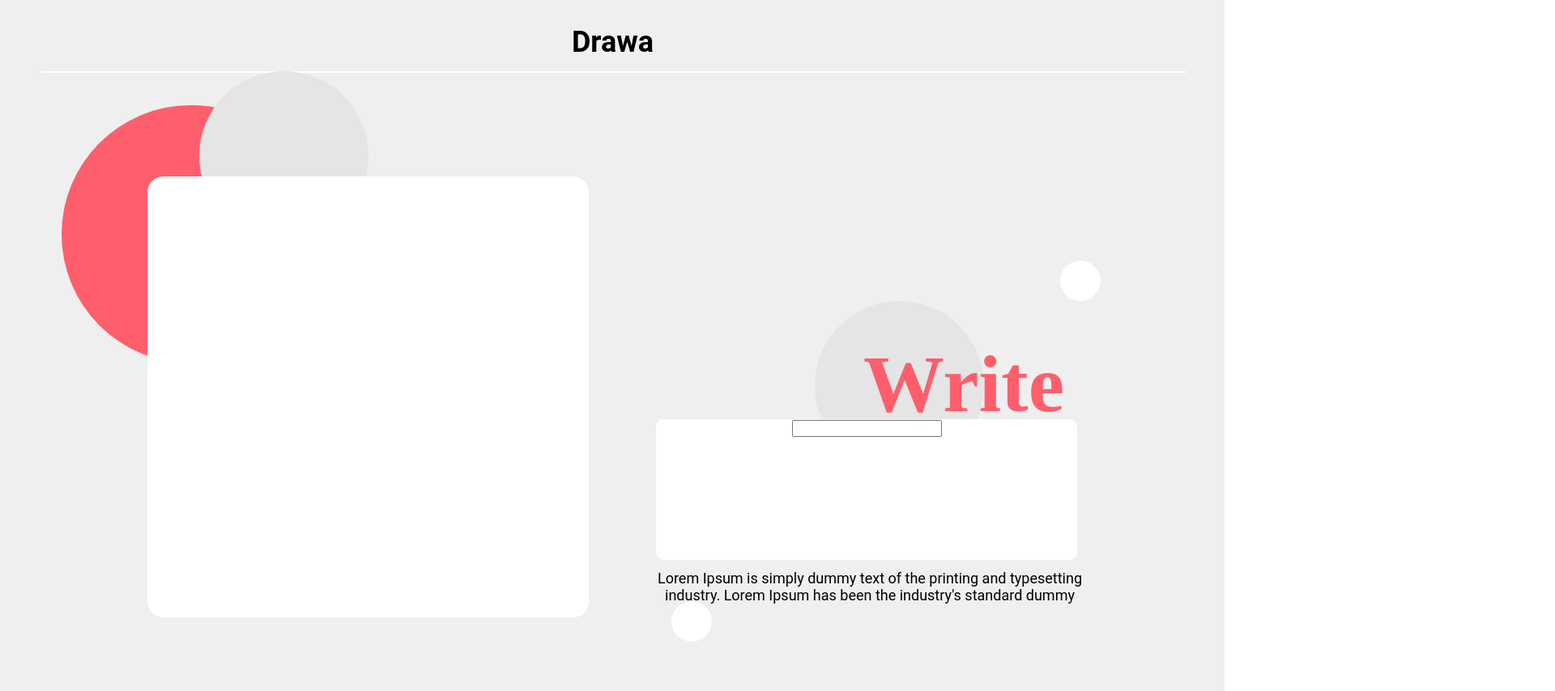
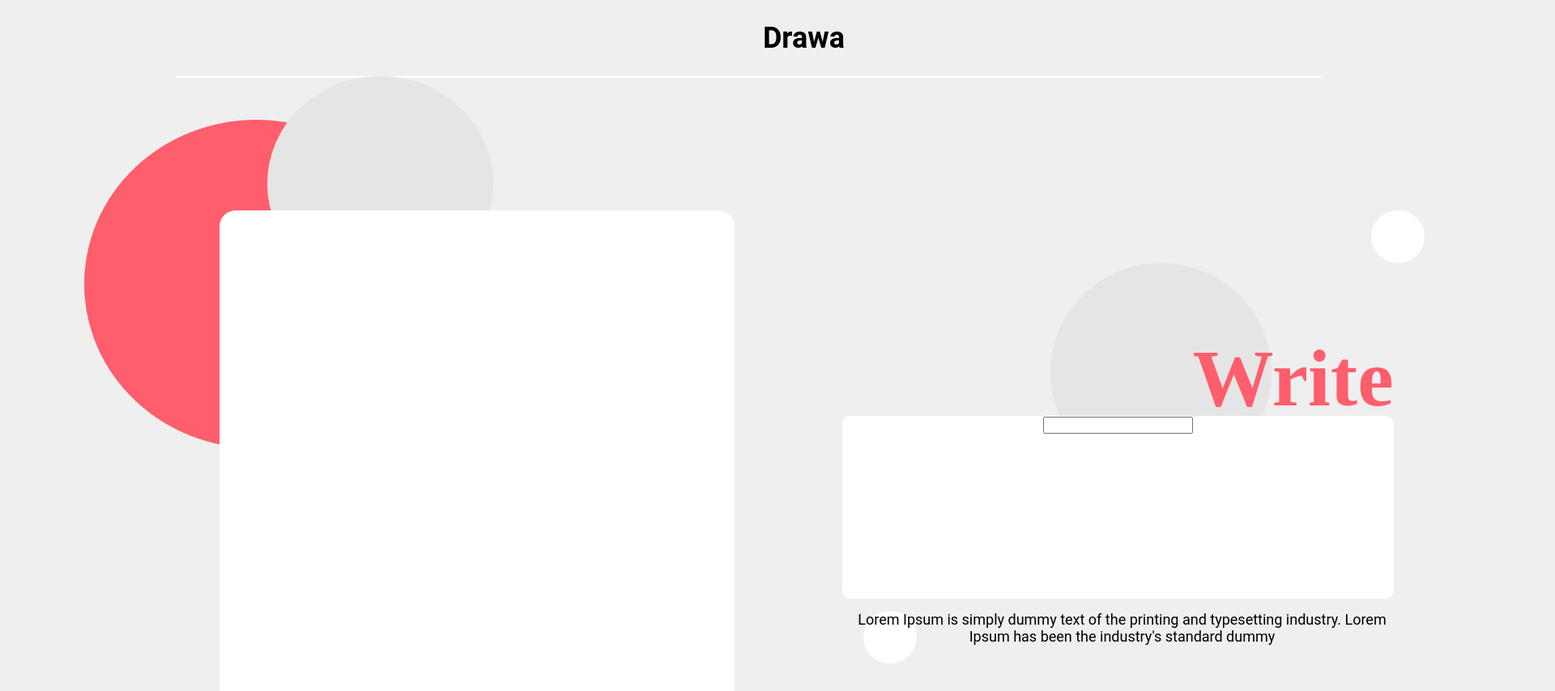
Before and after one commit to wewaaa/wewaa, a React (Create React App) app in the folder frontend/: page / in a window 1280 px wide. Shown: the top 854 px of the page at 81% size, 1920 px wide, since content can reach past the window. Built offline with nearby package versions, Linux system fonts and the light colour scheme.

Commit message:
fix: 1920x1080 full screen(UploadPage)

```diff
--- a/frontend/src/pages/LoginPage.js
+++ b/frontend/src/pages/LoginPage.js
@@ -3,38 +3,9 @@ import React from 'react'
 import styled from 'styled-components';
 import Button from '@material-ui/core/Button';
 import TextField from '@material-ui/core/TextField';
+import Header from '../components/Header';
 
-const Fix=styled.div`
-    width: 1512px;
-    height: 982px;
-    background: #EFEFEF;
-    text-align: center;
-`;
-const Logo=styled.div`
-    position: absolute;
-    width: 125px;
-    height: 56px;
-    left: 694px;
-    top: 43px;
-    font-family: Roboto;
-    font-style: normal;
-    font-weight: bold;
-    font-size: 48px;
-    line-height: 56px;
-    color: #000000;
-`;
-const Home=styled.div`
-    position: absolute;
-    width: 79px;
-    height: 48px;
-    left: 1150px;
-    top: 47px;
-    font-family: Prompt;
-    font-style: normal;
-    font-weight: normal;
-    font-size: 24px;
-    line-height: 36px;
-`;
+
 const LoginBox=styled.div`
     position: absolute;
     width: 520px;
@@ -104,9 +75,8 @@ const SigninLoc=styled.div`
 
 function LoginPage() {
     return (
-        <Fix>
-            <Logo>LOGO</Logo>
-            <Home>HOME</Home>
+        <>
+            <Header></Header>
             <LoginBox>
                 <LoginLogo>LOG IN</LoginLogo>
                 <IdLoc>
@@ -124,7 +94,7 @@ function LoginPage() {
 
 
 
-        </Fix>
+        </>
     )
 }
 
--- a/frontend/src/pages/SignPage.js
+++ b/frontend/src/pages/SignPage.js
@@ -2,40 +2,15 @@ import React from 'react'
 import styled from 'styled-components';
 import Button from '@material-ui/core/Button';
 import TextField from '@material-ui/core/TextField';
+import Header from '../components/Header';
 
-// header를 어떻게 하나의 컴퍼넌트로 정리할지 공부해야됨
 const Fix=styled.div`
-    width: 1512px;
-    height: 982px;
+    width: 1920px;
+    height: 1080px;
     background: #EFEFEF;
     text-align: center;
 `;
-const Logo=styled.div`
-    position: absolute;
-    width: 125px;
-    height: 56px;
-    left: 694px;
-    top: 43px;
-    font-family: Roboto;
-    font-style: normal;
-    font-weight: bold;
-    font-size: 48px;
-    line-height: 56px;
-    color: #000000;
-`;
-const Home=styled.div`
-    position: absolute;
-    width: 79px;
-    height: 48px;
-    left: 1150px;
-    top: 47px;
-    font-family: Prompt;
-    font-style: normal;
-    font-weight: normal;
-    font-size: 24px;
-    line-height: 36px;
-`;
-//여기까지 헤더로 사용
+
 const FirstNameLoc=styled.div`
     position: absolute;
     width: 335px;
@@ -111,8 +86,7 @@ const CommentLoc=styled.div`
 function SignPage(){
     return (
         <Fix>
-            <Logo>LOGO</Logo>
-            <Home>HOME</Home>
+            <Header></Header>
             <form  noValidate autoComplete="off">
                 <FirstNameLoc>
                     <TextField id="outlined-basic" label="First Name" variant="outlined" fullWidth  />
@@ -139,10 +113,8 @@ function SignPage(){
                     <Button variant="contained" color="secondary">Save Profile Image</Button>
                 </SaveLocation2>
             </form>
-        <CommentLoc>Lorem Ipsum is simply dummy text of the printing and typesetting industry.  Lorem Ipsum has been the industry's standard dummy</CommentLoc>
-
+            <CommentLoc>Lorem Ipsum is simply dummy text of the printing and typesetting industry.  Lorem Ipsum has been the industry's standard dummy</CommentLoc>
         </Fix>
-
     )
 }
 
--- a/frontend/src/pages/UploadPage.js
+++ b/frontend/src/pages/UploadPage.js
@@ -2,91 +2,71 @@ import React,{useState,useEffect} from 'react'
 import styled from 'styled-components';
 import Button from '@material-ui/core/Button';
 import { withStyles } from '@material-ui/core/styles';
-import ShareButton from './ShareButton';
+import ShareButton from '../components/ShareButton';
 import LinearProgress, { LinearProgressProps } from '@material-ui/core/LinearProgress';
-import Modal from './Modal';
-
+import Modal from '../components/Modal';
+import Header from '../components/Header';
 
 
 const Fix=styled.div`
-    width: 1512px;
-    height: 982px;
+    width: 1920px;
+    height: 1080px;
     background: #EFEFEF;
     text-align: center;
 `;
-const Logo=styled.div`
-    position: absolute;
-    width: 105px;
-    height: 37px;
-    left: 704px;
-    top: 31px;
-    font-family: Roboto;
-    font-style: normal;
-    font-weight: 600;
-    font-size: 36px;
-    line-height: 42px;
-    color: #000000;
-`;
-const Line=styled.div`
-    position: absolute;
-    width: 1413px;
-    height: 0px;
-    left: 50px;
-    top: 88px;
-    border: 1px solid #FFFFFF;
-`;
+
 const BackCircle1=styled.div`
     position: absolute;
-    height: 319px;
-    width: 319px;
-    left: 76px;
-    top: 130px;
+    width: 425px;
+    height: 406px;
+    left: 104px;
+    top: 148px;
     background: #FF5E6C;
     border-radius: 50%;
 `;
 const BackCircle2=styled.div`
     position: absolute;
-    width: 209px;
-    height: 209px;
-    left: 246px;
-    top: 88px;
+    width: 279px;
+    height: 266px;
+    left: 330px;
+    top: 94px;
     background: #E5E5E5;
     border-radius: 50%;
 
 `;
 const BackCircle3=styled.div`
     position: absolute;
-    width: 209px;
-    height: 209px;
-    left: 1006px;
-    top: 372px;
+    width: 273px;
+    height: 270px;
+    left: 1297px;
+    top: 325px;
     background: #E5E5E5;
     border-radius: 50%;
 `;
 const BackCircle4=styled.div`
     position: absolute;
-    width: 50px;
-    height: 50px;
-    left: 1309px;
-    top: 322px;
+    width: 66px;
+    height: 65px;
+    left: 1693px;
+    top: 260px;
     background: #FFFFFF;
     border-radius: 50%;
 `;
 const BackCircle5=styled.div`
     position: absolute;
-    width: 50px;
-    height: 50px;
-    left: 829px;
-    top: 743px;
+    width: 66px;
+    height: 65px;
+    left: 1066px;
+    top: 755px;
     background: #FFFFFF;
     border-radius: 50%;
 `;
 const WriteLogo=styled.div`
     position: absolute;
-    width: 280px;
-    height: 150px;
-    left: 1050px;
-    top: 400px;
+    width: 367px;
+    height: 194px;
+    left: 1413px;
+    top: 393px;
     font-family: Poppins;
     font-style: normal;
     font-weight: bold;
@@ -96,29 +76,29 @@ const WriteLogo=styled.div`
 `;
 const ImageInput=styled.div`
     position: absolute;
-    width: 545px;
-    height: 545px;
-    left: 182px;
-    top: 218px;
+    width: 636px;
+    height: 610px;
+    left: 271px;
+    top: 260px;
     background: #FFFFFF;
     border-radius: 20px;
 `;
 const TextInput=styled.div`
     position: absolute;
-    width: 520px;
-    height: 174px;
-    left: 810px;
-    top: 518px;
+    width: 681px;
+    height: 226px;
+    left: 1040px;
+    top: 514px;
     background: #FFFFFF;
     border-radius: 10px;
 `;
 
 const Explanation=styled.div`
     position: absolute;
-    width: 528px;
-    height: 58px;
-    left: 810px;
-    top: 704px;
+    width: 681px;
+    height: 75px;
+    left: 1045px;
+    top: 755px;
     font-family: Roboto;
     font-style: normal;
     font-weight: normal;
@@ -131,8 +111,8 @@ const StyledButton = withStyles({
       position: 'absolute',
       width: '286px',
       height: '58px',
-      left: '613px',
-      top: '869px',
+      left: '850px',
+      top: '961px',
       background: 'black',
       borderRadius: 3,
       border: 0,
@@ -169,8 +149,7 @@ function UploadPage(){
     }
     return (
         <Fix>
-            <Logo>Drawa</Logo>
-            <Line/>
+            <Header></Header>
             <BackCircle1/><BackCircle2/><BackCircle3/><BackCircle4/><BackCircle5/>
             <ImageInput></ImageInput>
             <WriteLogo>Write</WriteLogo>
```
